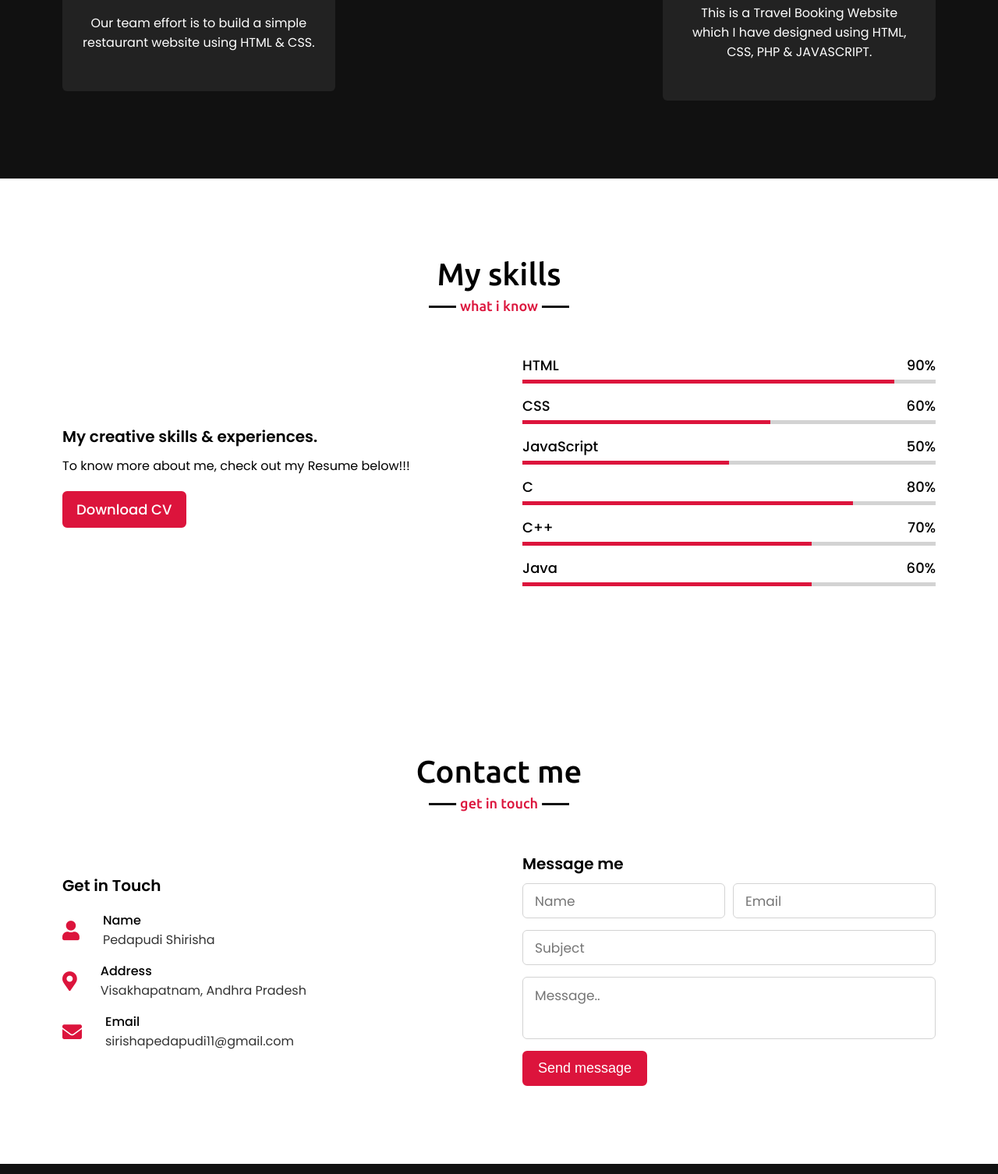
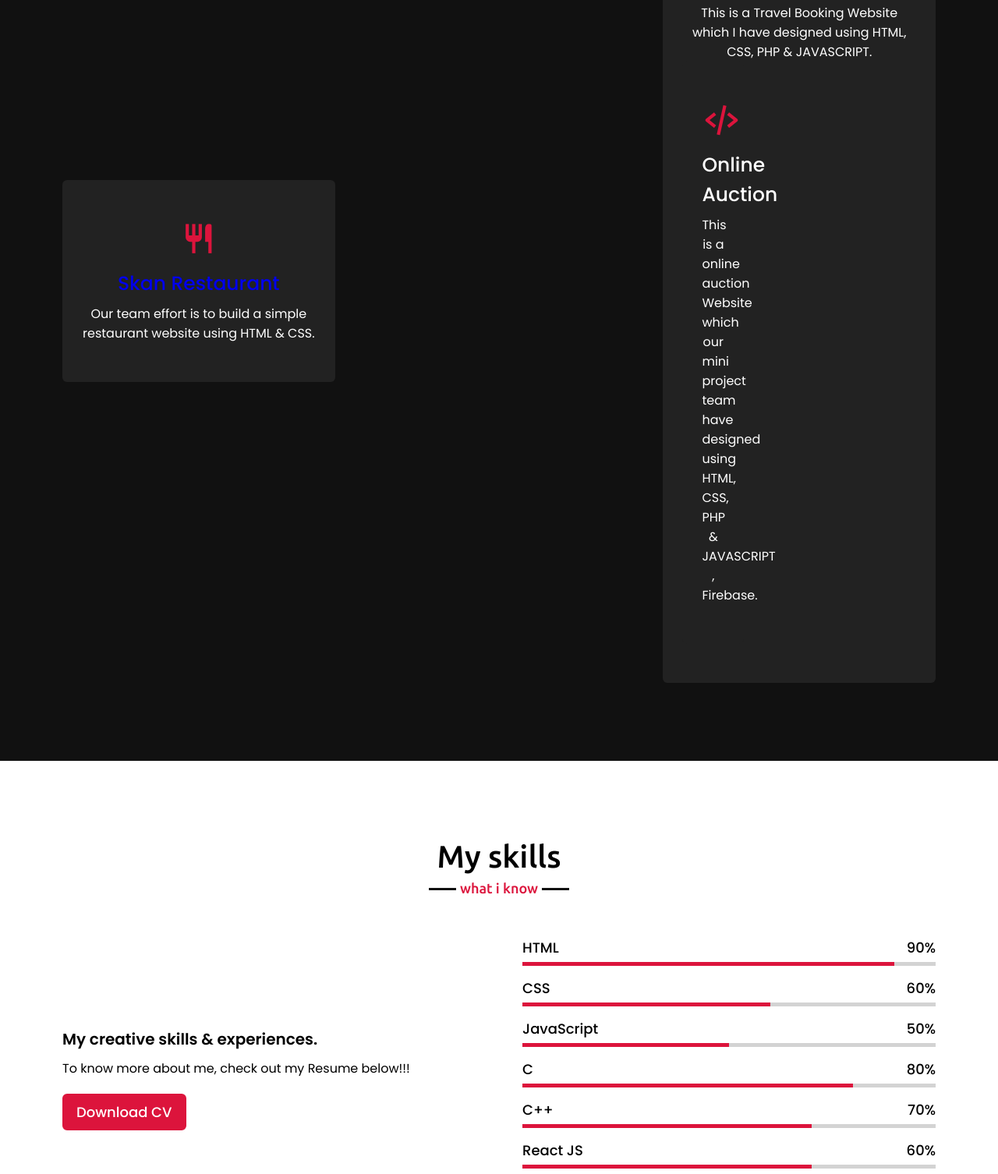
Before and after one commit to shirishapedapudi/Codsoft-1, a plain HTML site: page index.html in a window 1280 px wide. Shown: the part 2064-3570 px from the top of the page at 78% size. Drawn offline with nearby package versions, Linux system fonts and the light colour scheme; a script that the page names is missing.

Commit message:
Update index.html

```diff
--- a/index.html
+++ b/index.html
@@ -58,7 +58,7 @@
                 </div>
                 <div class="column right">
                     <div class="text">I'm Shirisha and I'm <span class="typing-2"></span></div>
-                    <p>I am pursuing my Btech 2nd year in CSE-DS branch in Vignan's Institute of information technology, Duvvada, Visakhapatnam. I am mostly interested in learning and exploring technology field. I believe in constant learning and strive to be a Data analyst. When iam not immersed in this domain you can often find me in singing, dancing and finding solace in nature. Let's chat - Reach me at [sirishapedapudi11@gmail.com]. I am always open to new opportunities and collaborations and feel free to connect!!</p>
+                    <p>I am pursuing my Btech 3rd year in CSE-DS branch in Vignan's Institute of information technology, Duvvada, Visakhapatnam. I am mostly interested in learning and exploring technology field. I believe in constant learning and strive to be a Data analyst. When iam not immersed in this domain you can often find me in singing, dancing and finding solace in nature. Let's chat - Reach me at [sirishapedapudi11@gmail.com]. I am always open to new opportunities and collaborations and feel free to connect!!</p>
                     <a href="#skills" class="skills">Check my CV</a>
                 </div>
             </div>
@@ -83,6 +83,12 @@
                         <div class="text">Travel Website</div>
                         <p>This is a Travel Booking Website which I have designed using HTML, CSS, PHP & JAVASCRIPT. </p>
                     </div>
+                <div class="card">
+                    <div class="box">
+                        <i class='bx bx-code-alt' ></i>
+                        <div class="text">Online Auction</div>
+                        <p>This is a online auction Website which our mini project team have designed using HTML, CSS, PHP & JAVASCRIPT , Firebase. </p>
+                    </div>
                 </div>
                <!--<div class="card">
                     <div class="box">
@@ -104,7 +110,7 @@
                 <div class="column left">
                     <div class="text">My creative skills & experiences.</div>
                 <p>To know more about me, check out my Resume below!!!</p>
-                    <a href="Resume-PEDAPUDI-SHIRISHA (1).pdf">Download CV</a>
+                    <a href="C:\Users\pedap\Downloads\webresume.pdf">Download CV</a>
                 </div>
                 <div class="column right">
                     <div class="bars">
@@ -139,6 +145,13 @@
                         <div class="info">
                             <span>C++</span>
                             <span>70%</span>
+                        </div>
+                        <div class="line mysql"></div>
+                    </div>
+                     <div class="bars">
+                        <div class="info">
+                            <span>React JS</span>
+                            <span>60%</span>
                         </div>
                         <div class="line mysql"></div>
                     </div>
```
